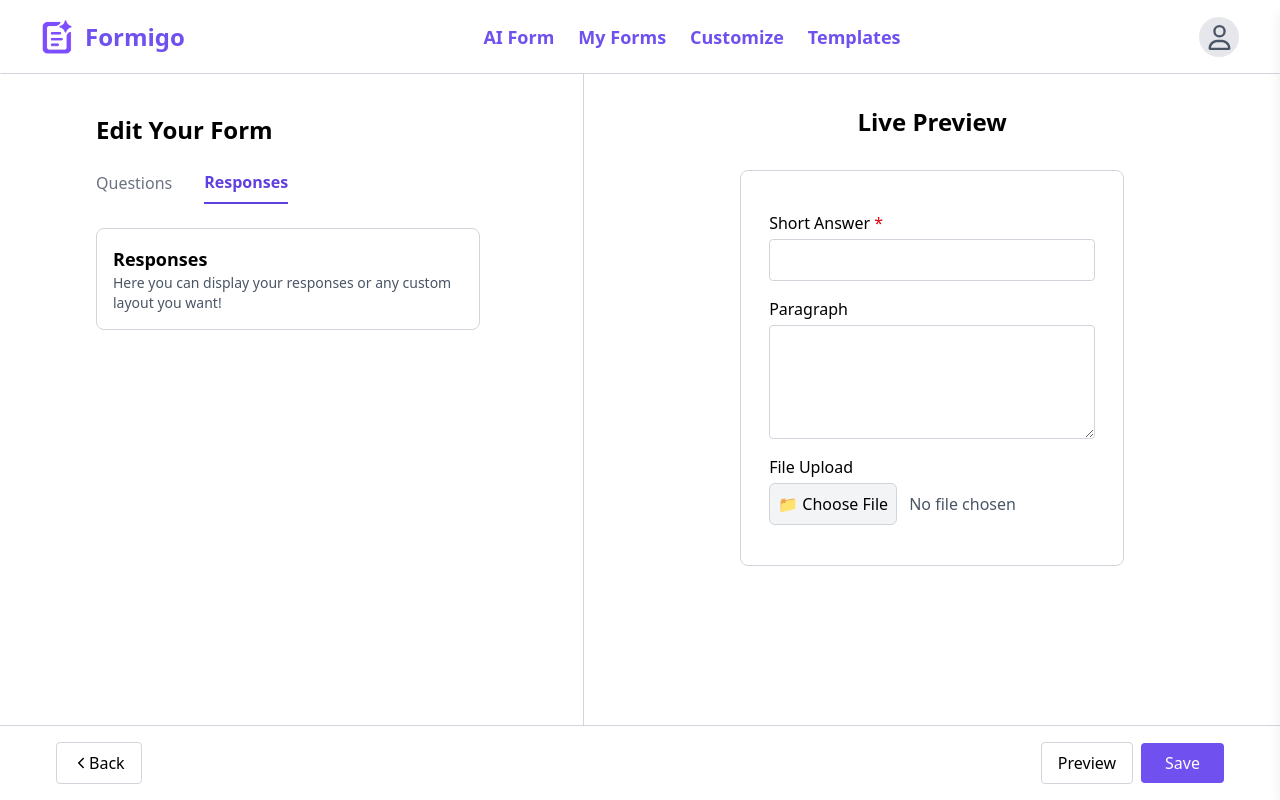
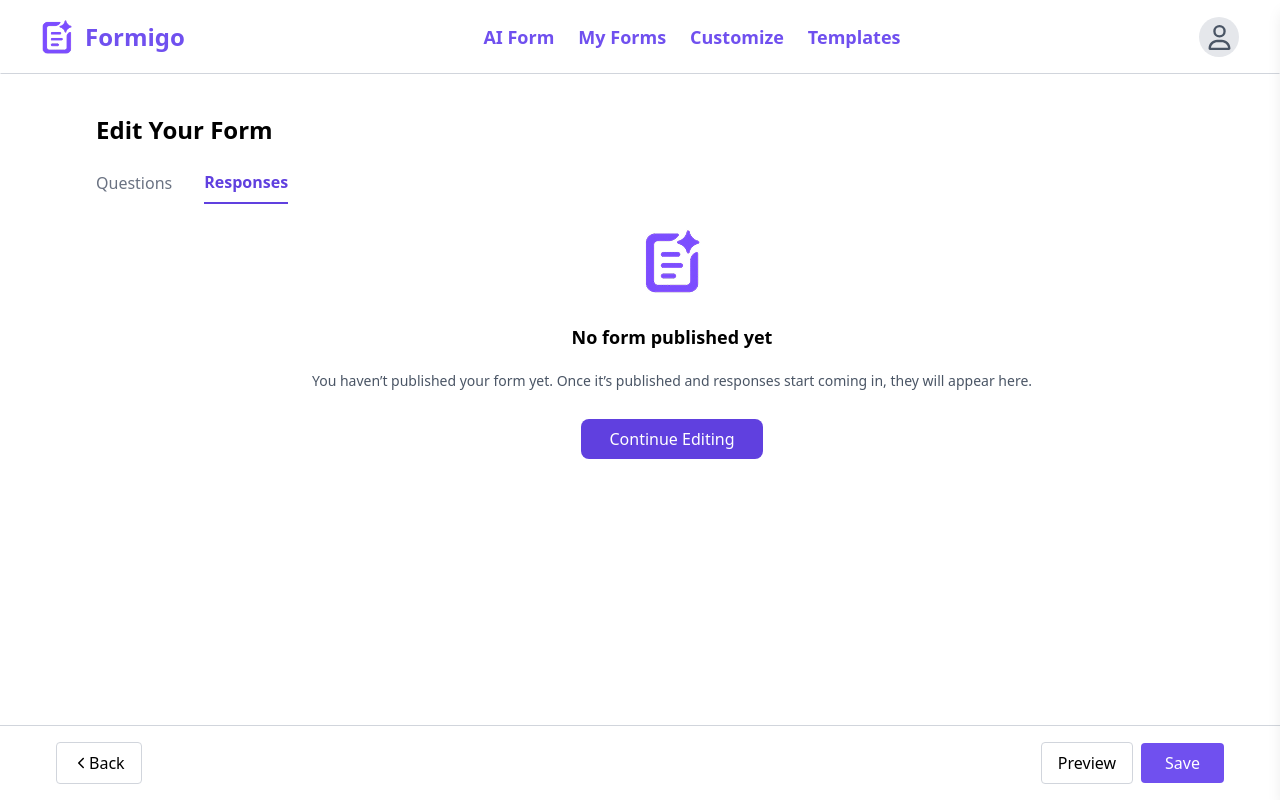
Before and after one commit to Mohammed5798/form-generator, a React (Vite) app in the folder frontend/: page /formBuilder in a window 1280 px wide. Both pictures are taken after a click on the button "Responses". Shown: the top 800 px of the page. Built offline with nearby package versions, Linux system fonts and the light colour scheme.

Commit message:
Update FormBuilder.jsx

```diff
--- a/frontend/src/pages/FormBuilder.jsx
+++ b/frontend/src/pages/FormBuilder.jsx
@@ -34,7 +34,8 @@ const FormBuilderPage = () => {
       <Header />
       <div className="flex flex-1">
         {/* Left panel */}
-        <div className="w-1/2 p-10 border-r border-gray-300 space-y-6 ml-14">
+        <div className={`p-10 space-y-6 ${activeTab === "questions" ? "w-1/2 border-r border-gray-300 ml-14" : "w-1/2 ml-14"}`}>
+
           <h2 className="text-2xl font-bold">Edit Your Form</h2>
 
           {/* Tabs */}
@@ -152,17 +153,27 @@ const FormBuilderPage = () => {
             </>
           )}
 
+
           {activeTab === "responses" && (
-            <div className="p-4 rounded-lg border border-gray-300 w-96">
-              <h3 className="font-semibold text-lg">Responses</h3>
-              <p className="text-gray-600 text-sm">
-                Here you can display your responses or any custom layout you want!
+            <div className="flex flex-col space-y-3 items-center justify-center w-6xl">
+              <img src="/logo1.png" alt="user" className="" />
+              <h3 className="text-lg font-bold mt-4">No form published yet</h3>
+              <p className="text-gray-600 text-sm text-center mt-2">
+                You haven’t published your form yet. Once it’s published and responses start coming in, they will appear here.
               </p>
+              <Link to="/createForm">
+                <button className="mt-4 bg-[#6040DF] text-white rounded-lg py-2 px-7 hover:bg-[#5020CF]">
+                  Continue Editing
+                </button>
+              </Link>
             </div>
           )}
+
         </div>
 
+
         {/* Right panel */}
+        {activeTab === "questions" && (
           <div className="w-2/3 p-8 space-y-8 flex flex-col items-center">
             <h2 className="text-2xl font-bold">Live Preview</h2>
             <div className="bg-white p-7 py-10 w-96 rounded-lg border border-gray-300 space-y-4">
@@ -202,9 +213,7 @@ const FormBuilderPage = () => {
                       >
                         📁 Choose File
                       </label>
-                    <span className="text-gray-600">
-                      {q.file || "No file chosen"}
-                    </span>
+                      <span className="text-gray-600">{q.file || "No file chosen"}</span>
                     </div>
                   )}
                   {q.description && (
@@ -214,7 +223,11 @@ const FormBuilderPage = () => {
               ))}
             </div>
           </div>
+        )}
+
       </div>
+
+
 
       {/* Footer buttons */}
       <div className="flex justify-between items-center p-4 px-14 border-t border-gray-300">
```
Lines whose indentation alone changed are shown as unchanged.
